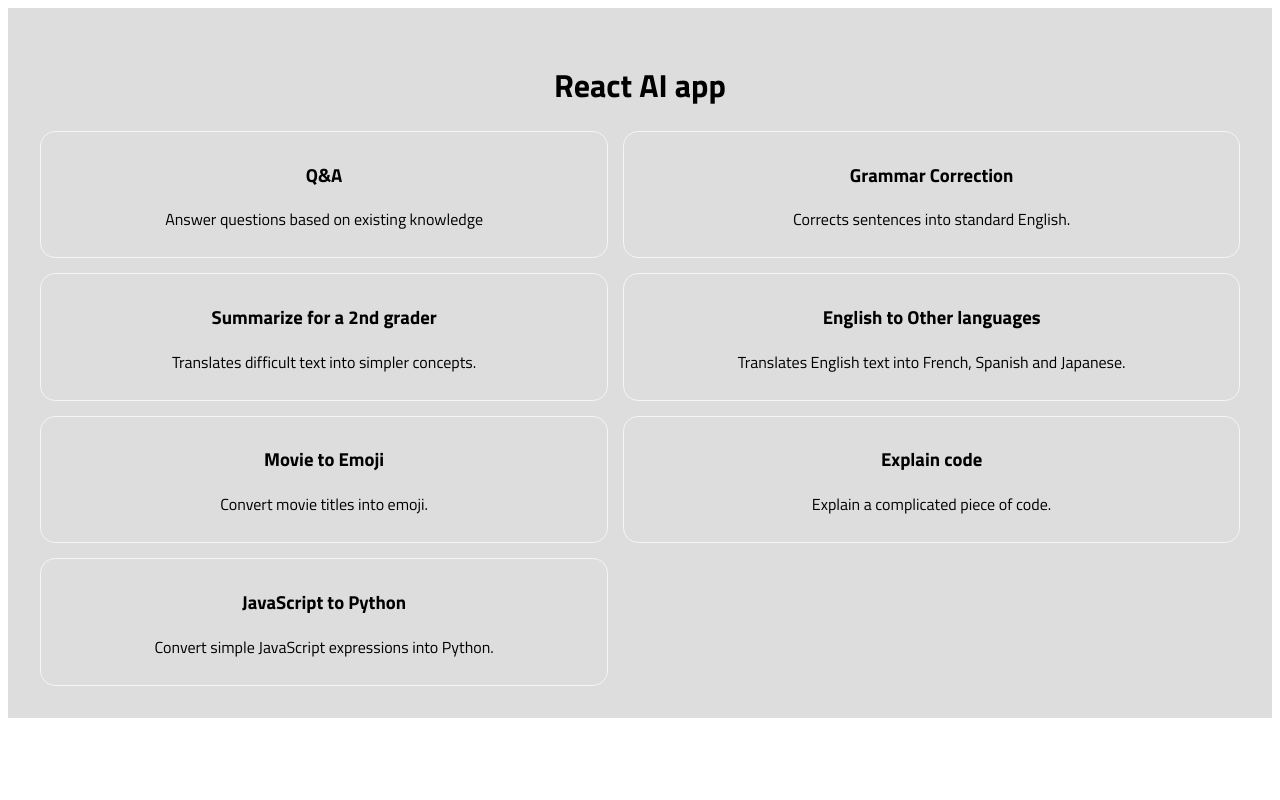
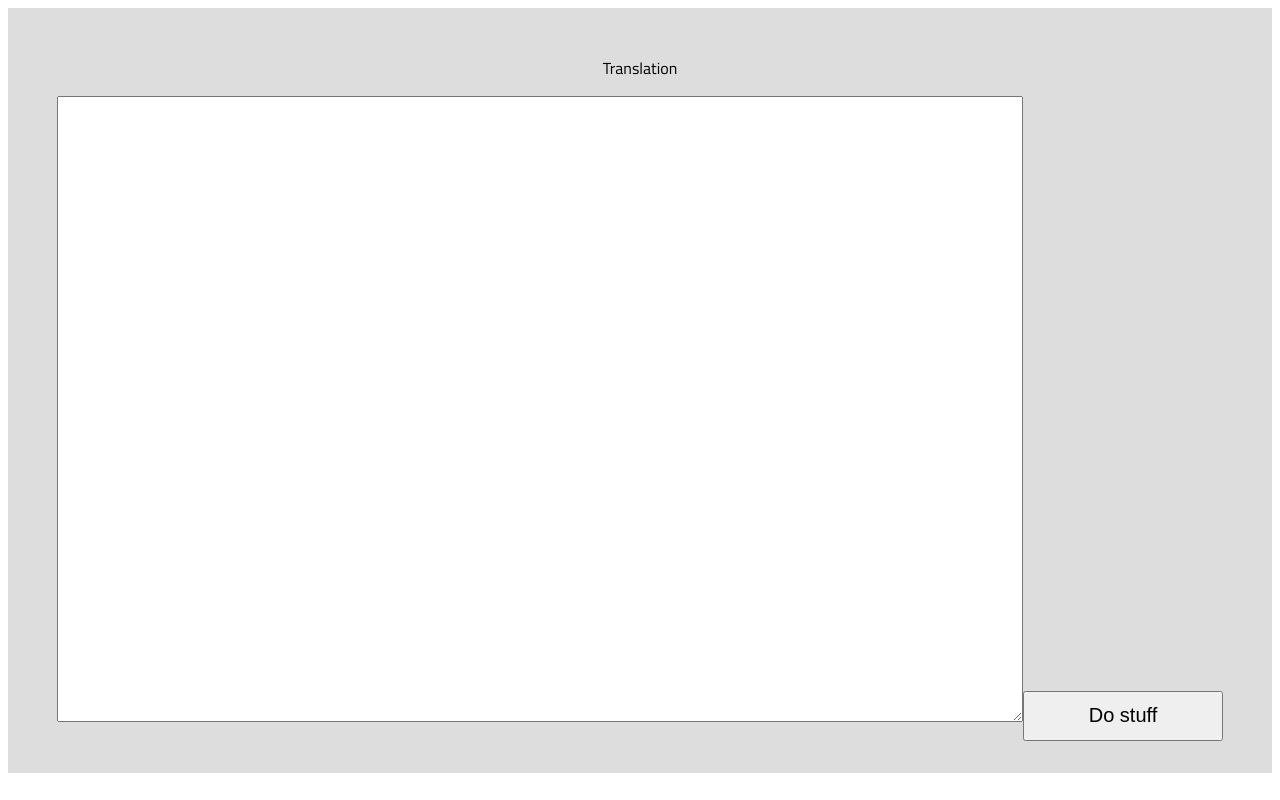
Before and after one commit to ondairos/open_ai_clone, a React (Vite) app: page / in a window 1280 px wide. Both pictures are taken after a click on the element 324 px from the left and 337 px from the top of the page. Built offline with nearby package versions, Linux system fonts and the light colour scheme.

Commit message:
added Translation component and setOption

```diff
--- a/src/App.css
+++ b/src/App.css
@@ -35,3 +35,17 @@
 .grid-child p {
   font-weight: 500;
 }
+
+.text-area {
+  font-size: 20px;
+  width: 80%;
+  font-family: 'Titillium Web', sans-serif;
+}
+
+.actionBtn {
+  width: 200px;
+  height: 50px;
+  font-size: 20px;
+  margin-top: 20px;
+  cursor: pointer;
+}
--- a/src/App.jsx
+++ b/src/App.jsx
@@ -1,12 +1,26 @@
 import { useState } from "react";
 import "./App.css";
 import OptionSelection from "./components/OptionSelection";
+import Translation from "./components/Translation";
 import { arrayItems } from "./AIOptions";
 
 function App() {
+  const [option, setOption] = useState({});
+  // console.log(import.meta.env.VITE_Open_AI_Key);
+  const selectOption = (option) => {
+    setOption(option);
+  };
+
   return (
     <div className="App">
-      <OptionSelection arrayItems={arrayItems}></OptionSelection>
+      {Object.values(option).length === 0 ? (
+        <OptionSelection
+          arrayItems={arrayItems}
+          selectOptionProp={selectOption}
+        />
+      ) : (
+        <Translation />
+      )}
     </div>
   );
 }
--- a/src/components/OptionSelection.jsx
+++ b/src/components/OptionSelection.jsx
@@ -1,6 +1,6 @@
 import React from "react";
 
-export default function OptionSelection({ arrayItems }) {
+export default function OptionSelection({ arrayItems, selectOptionProp }) {
   return (
     <>
       <h1 className="heading">React AI app</h1>
@@ -9,7 +9,7 @@ export default function OptionSelection({ arrayItems }) {
       <div className="grid-main">
         {arrayItems.map((element) => {
           return (
-            <div className="grid-child">
+            <div className="grid-child" onClick={() => selectOptionProp(element.option)}>
               <h3>{element.name}</h3>
               <p>{element.description}</p>
             </div>
--- a/src/components/Translation.jsx
+++ b/src/components/Translation.jsx
@@ -0,0 +1,12 @@
+import React from 'react'
+
+export default function Translation() {
+  return (
+    <div>
+        <p>Translation</p>
+        <textarea className='text-area' cols={80} rows={20}>
+        </textarea>
+        <button className='actionBtn'>Do stuff</button>
+    </div>
+  )
+}
```
